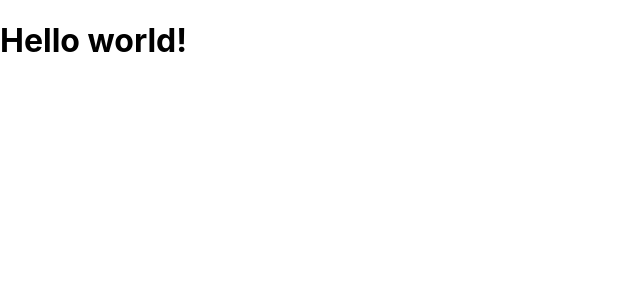
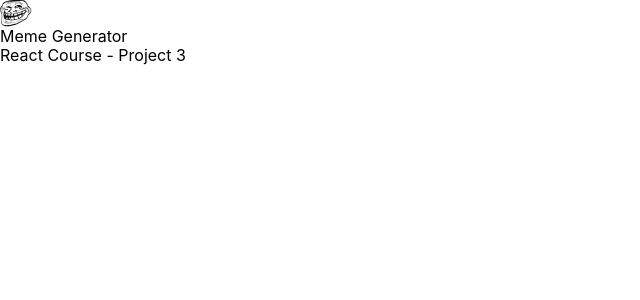
Before and after one commit to Oreada/react-mem-generator, a React (Create React App) app: page / in a window 1280 px wide. Shown: the top 300 px of the page, without its empty margins (0-640 px from the left). Built offline with nearby package versions, Linux system fonts and the light colour scheme; a web font is replaced by a local one.

Commit message:
feat: add Header component

```diff
--- a/src/App.tsx
+++ b/src/App.tsx
@@ -1,8 +1,12 @@
 import React from 'react';
+import { Header } from './components/Header/Header';
 
 function App() {
   return (
-    <h1>Hello world!</h1>
+    <>
+      <Header />
+      <div className='container'></div>
+    </>
   );
 }
 
--- /dev/null
+++ b/src/components/Header/Header.tsx
@@ -0,0 +1,16 @@
+import styles from './Header.module.css';
+import LogoTroll from './troll-face.svg';
+
+export function Header() {
+	return (
+		<>
+			<header className={styles['header']}>
+				<div className={styles['logo']}>
+					<img className={styles['logo-image']} src={LogoTroll} alt='Logo: Troll face' />
+					<h1 className={styles['logo-text']}>Meme Generator</h1>
+				</div>
+				<div className={styles['title']}>React Course - Project 3</div>
+			</header>
+		</>
+	)
+}
--- a/src/index.css
+++ b/src/index.css
@@ -1,5 +1,103 @@
+* {
+  padding: 0;
+  margin: 0;
+  border: 0;
+}
+
+*,
+*:before,
+*:after {
+  -moz-box-sizing: border-box;
+  -webkit-box-sizing: border-box;
+  box-sizing: border-box;
+}
+
+:focus,
+:active {
+  outline: none;
+}
+
+a:focus,
+a:active {
+  outline: none;
+}
+
+nav,
+footer,
+header,
+aside {
+  display: block;
+}
+
+html,
 body {
+  height: 100%;
+  width: 100%;
+  font-size: 100%;
+  line-height: 1;
+  font-size: 14px;
+  -ms-text-size-adjust: 100%;
+  -moz-text-size-adjust: 100%;
+  -webkit-text-size-adjust: 100%;
+}
+
+input,
+button,
+textarea {
+  font-family: inherit;
+}
+
+input::-ms-clear {
+  display: none;
+}
+
+button {
+  cursor: pointer;
+}
+
+button::-moz-focus-inner {
+  padding: 0;
+  border: 0;
+}
+
+a,
+a:visited {
+  /* color: inherit; */
+  text-decoration: none;
+}
+
+a:hover {
+  text-decoration: none;
+}
+
+ul li {
+  list-style: none;
+}
+
+img {
+  vertical-align: top;
+}
+
+h1,
+h2,
+h3,
+h4,
+h5,
+h6 {
+  font-size: inherit;
+  font-weight: inherit;
   margin: 0;
+}
+
+/*--------------------*/
+
+body {
+  max-width: 100%;
+  height: 100%;
+  /* overflow-x: hidden; */
+  font-size: 16px;
+  font-weight: 400;
+  line-height: 120%;
   font-family: -apple-system, BlinkMacSystemFont, 'Segoe UI', 'Roboto', 'Oxygen',
     'Ubuntu', 'Cantarell', 'Fira Sans', 'Droid Sans', 'Helvetica Neue',
     sans-serif;
@@ -11,3 +109,21 @@ code {
   font-family: source-code-pro, Menlo, Monaco, Consolas, 'Courier New',
     monospace;
 }
+
+img {
+  max-width: 100%;
+  height: auto;
+}
+
+#root {
+  height: 100%;
+}
+
+.container {
+  display: flex;
+  flex-direction: column;
+  min-height: 100%;
+  max-width: 1000px;
+  padding: 0px 15px;
+  margin: 0px auto;
+}
```
Also changed, not shown: src/components/Header/Header.module.css (added), src/components/Header/troll-face.svg (added).
